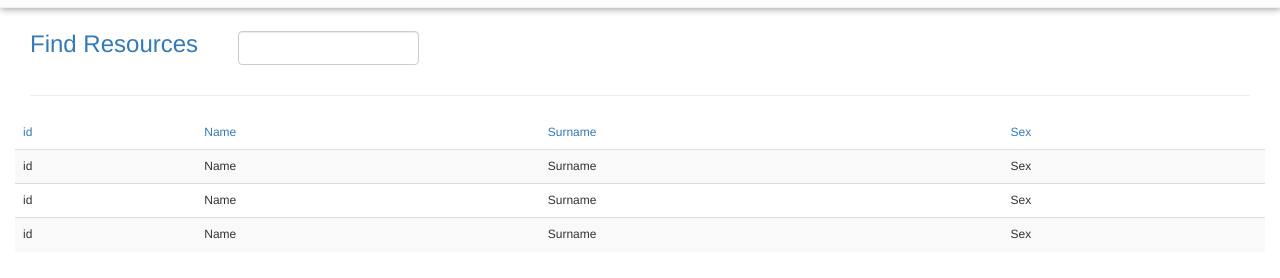
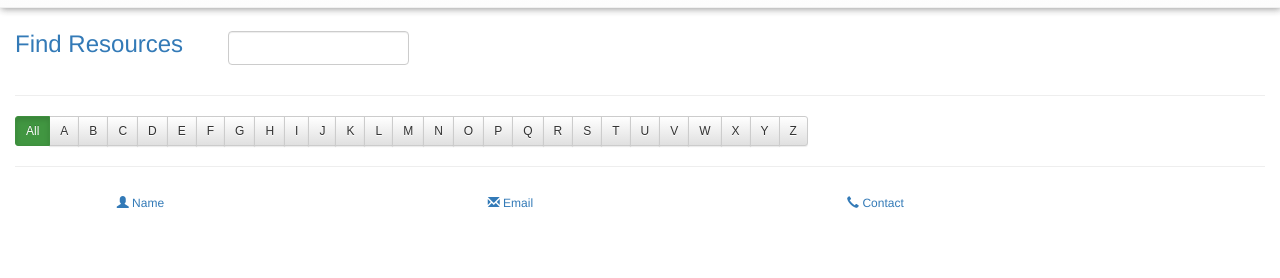
Before and after one commit to Sutirtha-Marjit/jsmoutain, a website: page r/p001/dev/ui/index.html in a window 1280 px wide. Both pictures are taken after a click on the link "Find Resources". Shown: the part 72-350 px from the top of the page. Drawn offline with Linux system fonts and the light colour scheme; no server answers.

Commit message:
resource listing

```diff
--- a/r/p001/dev/ui/app/controllers/registration.ctrl.js
+++ b/r/p001/dev/ui/app/controllers/registration.ctrl.js
@@ -189,7 +189,7 @@ var registrationCtrl = function ($scope, $http) {
 	};
 
 	$scope.finalDataPost = function(){
-
+		console.log($scope.registrationData.data);
 		$http.post('http://localhost:6500/rest/registration',$scope.registrationData.data).success(function(data, status){
 			console.log(data);
 			if(data.registrationStatus==="true"){
--- a/r/p001/dev/ui/app/controllers/resourcelisting.ctrl.js
+++ b/r/p001/dev/ui/app/controllers/resourcelisting.ctrl.js
@@ -1,13 +1,29 @@
 var resourceListingCtrl = function($scope,$http){
     var alphabtCount = 65;
-    $scope.alphabeticSection = false;
+    $scope.alphabeticSection = true;
     $scope.alphabets=[];
+    $scope.selectedCharacter = null;
+    $scope.resourceList = [];
 
     while(alphabtCount<91){
     $scope.alphabets.push(String.fromCharCode(alphabtCount));
     alphabtCount++;
     }
 
+    $scope.alphabeticSelection = function(){
+
+    };
+
+    $scope.pressLetter = function($event){
+        $scope.selectedCharacter = $event.target.innerText;
+    };
+
+    $http.get("http://localhost:6500/rest/resources").then(function(response){
+
+        $scope.resourceList = response.data;
+
+    })
+
 };
 
 empDataMantSystem.controller('resourceListingCtrl', ['$scope', '$http', resourceListingCtrl]);
--- a/r/p001/dev/ui/views/i/tpl.findresources.html
+++ b/r/p001/dev/ui/views/i/tpl.findresources.html
@@ -1,5 +1,5 @@
 <div ng-controller="resourceListingCtrl">
-<div class="container-fluid">
+<div>
 
     <div class="row">
         <div class="col-md-2">
@@ -18,31 +18,37 @@
     <hr/>
 
     <div class="row" ng-show="alphabeticSection">
-        <div class="btn-group" ng-repeat="n in alphabets">
-            <a title="{{'Resources, whos name starts with '+n}}" class="btn">{{n}}</a>
+        <div class="container-fluid">
+            <div class="btn-group " >
+                <a class="btn btn-sm btn-success active">All</a>
+                <a id="btnCharacter{{n}}" ng-repeat="n in alphabets" ng-click="pressLetter($event)" title="{{'Resources, whos name starts with '+n}}" class="btn btn-sm btn-default">{{n}}</a>
+            </div>
         </div>
-        <hr/>
     </div>
 
+    <hr/>
+
     <div class="row">
+        <div class="container-fluid">
         <table class="table table-striped">
             <thead>
                 <tr class="text-primary">
-                    <td>id</td><td>Name</td><td>Surname</td><td>Sex</td>
+                    <td></td>
+                    <td><span class="glyphicon glyphicon-user"></span> Name</td>
+                    <td><span class="glyphicon glyphicon-envelope"></span> Email</td>
+                    <td><span class="glyphicon glyphicon-earphone"></span> Contact</td>
                 </tr>
             </thead>
             <tbody>
-                <tr>
-                    <td>id</td><td>Name</td><td>Surname</td><td>Sex</td>
-                </tr>
-                <tr>
-                    <td>id</td><td>Name</td><td>Surname</td><td>Sex</td>
-                </tr>
-                <tr>
-                    <td>id</td><td>Name</td><td>Surname</td><td>Sex</td>
+                <tr ng-repeat="r in resourceList">
+                    <td></td>
+                    <td>{{r.name+" "+r.surname}}</td>
+                    <td>{{r.email}}</td>
+                    <td></td>
                 </tr>
             </tbody>
         </table>
+        </div>
     </div>
 </div>
 </div>
```
Also changed, not shown: r/p001/dev/ui/views/i/tpl.registration.html (+1 -1 lines).
